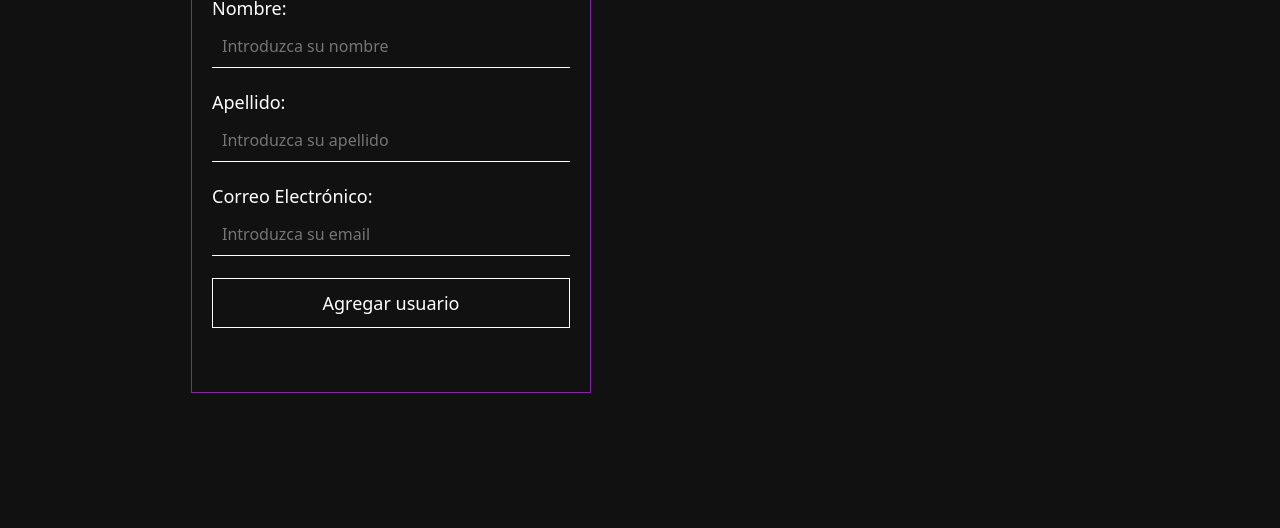
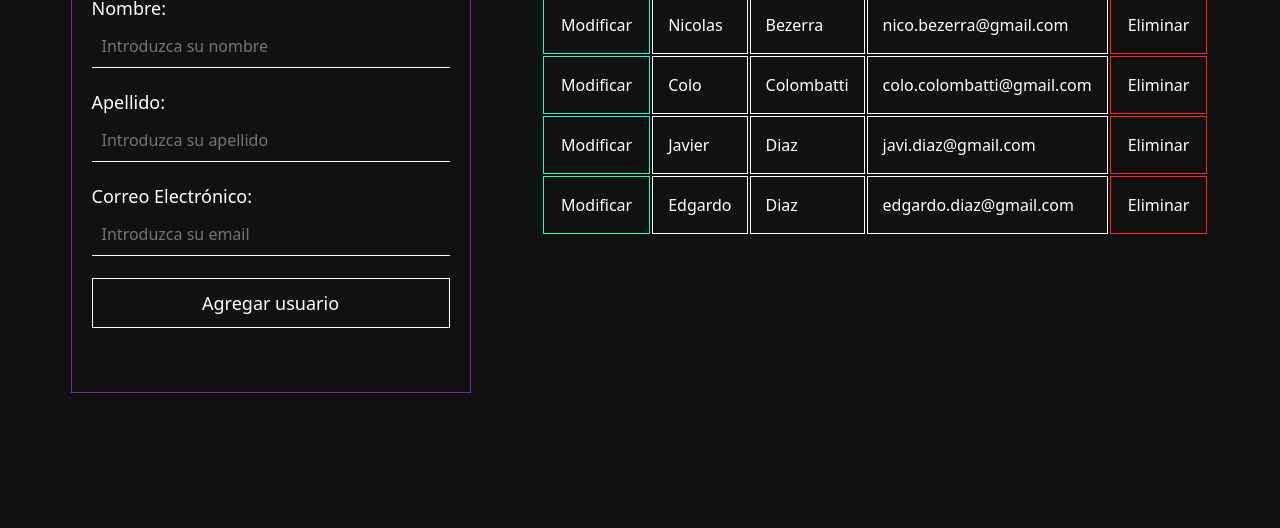
Before and after one commit to Javi-Diaz/newuser.github.io, a plain HTML site: page index.html in a window 1280 px wide. Shown: the part 272-800 px from the top of the page. Drawn offline with Linux system fonts and the light colour scheme; no server answers.

Commit message:
Update index.html

```diff
--- a/index.html
+++ b/index.html
@@ -41,7 +41,39 @@
                 <th>Correo electrónico</th>
                 <th></th>
               </tr>
-            </tbody>
+
+                    <tr class="row" id="rowUsuario-1">
+                        <td><button class="modificar">Modificar</button></td>
+                        <td>Nicolas</td>
+                        <td>Bezerra</td>
+                        <td>nico.bezerra@gmail.com</td>
+                    <td><button class="delete">Eliminar</button></td>
+                </tr>
+
+                    <tr class="row" id="rowUsuario-2">
+                        <td><button class="modificar">Modificar</button></td>
+                        <td>Colo</td>
+                        <td>Colombatti</td>
+                        <td>colo.colombatti@gmail.com</td>
+                    <td><button class="delete">Eliminar</button></td>
+                </tr>
+
+                    <tr class="row" id="rowUsuario-3">
+                        <td><button class="modificar">Modificar</button></td>
+                        <td>Javier</td>
+                        <td>Diaz</td>
+                        <td>javi.diaz@gmail.com</td>
+                    <td><button class="delete">Eliminar</button></td>
+                </tr>
+
+                    <tr class="row" id="rowUsuario-4">
+                        <td><button class="modificar">Modificar</button></td>
+                        <td>Edgardo</td>
+                        <td>Diaz</td>
+                        <td>edgardo.diaz@gmail.com</td>
+                    <td><button class="delete">Eliminar</button></td>
+                </tr>
+                </tbody>
         </table>
 
 
```
